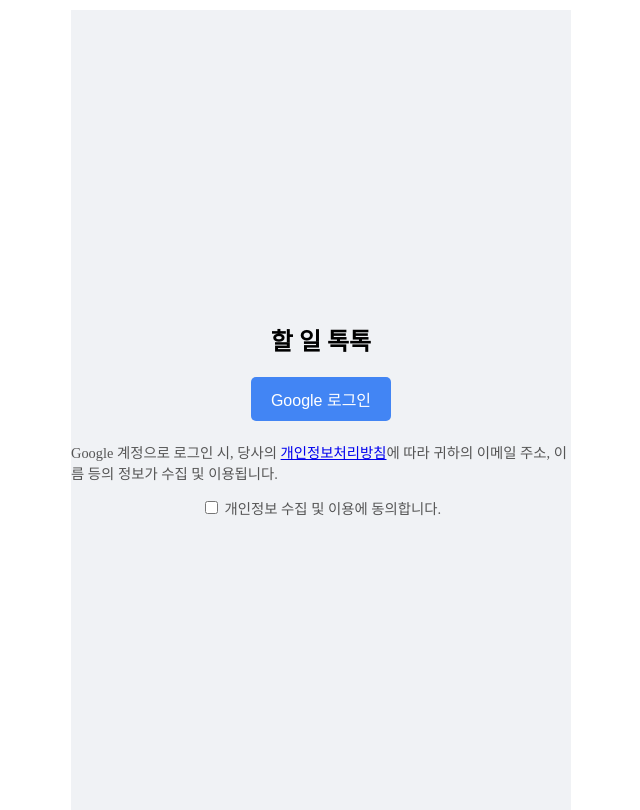
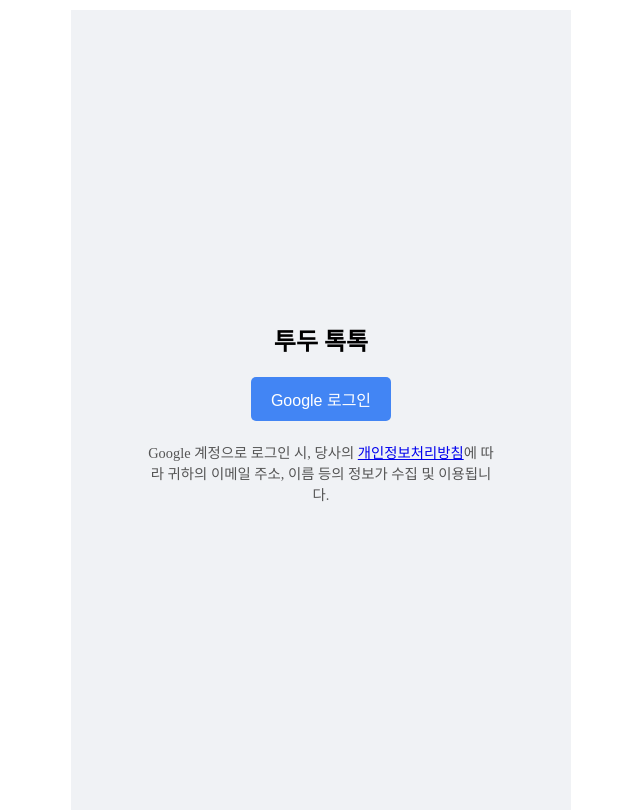
Before and after one commit to mallangC/Tocktock-FE, a React (Vite) app: page /login in a window 1280 px wide. Shown: the whole page, without its empty margins (319-959 px from the left). Built offline with nearby package versions, Linux system fonts and the light colour scheme.

Commit message:
main / 리팩토링 - console.log 제거 - 할 일 -> 투두

```diff
--- a/index.html
+++ b/index.html
@@ -4,7 +4,7 @@
     <meta charset="UTF-8" />
     <link rel="icon" type="image/svg+xml" href="/vite.svg" />
     <meta name="viewport" content="width=device-width, initial-scale=1.0" />
-    <title>할 일 톡톡</title>
+    <title>투두 톡톡</title>
   </head>
   <body>
     <div id="root"></div>
--- a/src/pages/Complete.jsx
+++ b/src/pages/Complete.jsx
@@ -16,7 +16,6 @@
     const fetchTodos = async () => {
       const response = await apiService.getCompletedTodos();
       setTodos(response.todoList);
-      console.log(todos)
     };
     fetchTodos();
   }, []);
--- a/src/pages/Home.jsx
+++ b/src/pages/Home.jsx
@@ -49,7 +49,6 @@
   const onUpdateCheckbox = async (targetId, isDone) => {
     const response = await apiService.updateTodoCheckbox(targetId, !isDone)
     setTodos(response);
-    console.log(response);
   }
 
 
@@ -61,7 +60,6 @@
   const onDelete = async (targetId) => {
     const response = await apiService.deleteTodo(targetId);
     setTodos(prevTodos => prevTodos.filter(todo => todo.id !== targetId));
-    console.log(response);
   }
 
 //--------------------------------------------------------------------------------
@@ -69,7 +67,6 @@
 
   const handleDragStart = (e, todo) => {
     setDraggedItem(todo);
-    console.log(todo.id);
     if (!todo) {
       console.log("Error: 'todo' is undefined in handleDragStart.");
       return;
--- a/src/pages/LoginPage.css
+++ b/src/pages/LoginPage.css
@@ -5,6 +5,11 @@
     justify-content: center;
     height: 100vh;
     background-color: #f0f2f5;
+}
+
+.login-container p {
+    text-align: center;
+    width: 350px;
 }
 
 .google-login-button {
--- a/src/pages/LoginPage.jsx
+++ b/src/pages/LoginPage.jsx
@@ -2,35 +2,22 @@
 import './LoginPage.css';
 
 function LoginPage() {
-  const [checked, setChecked] = useState(false);
-
-  const handleCheckboxChange = (e) => {
-    setChecked(e.target.checked);
-  };
     const handleGoogleLogin = () => {
-    if (!checked) {
-      alert('개인정보 수집 및 이용에 동의해야 로그인을 진행할 수 있습니다.');
-      return;
-    }
-    // Spring Boot OAuth2 로그인 엔드포인트로 리다이렉트
         // window.location.href = 'http://localhost:8080/oauth2/authorization/google';
         window.location.href = 'https://api.tock-tock.com/oauth2/authorization/google';
     };
 
     return (
         <div className="login-container">
-        <h2>할 일 톡톡</h2>
+            <h2>투두 톡톡</h2>
             <button className="google-login-button" onClick={handleGoogleLogin}>
                 Google 로그인
             </button>
-        <p style={{ marginTop: '20px', fontSize: '0.9em', color: '#555' }}>
+            <p style={{marginTop: '20px', fontSize: '0.9em', color: '#555'}}>
                 Google 계정으로 로그인 시, 당사의 {' '}
                 <a href="/privacy-policy" target="_blank" rel="noopener noreferrer">개인정보처리방침</a>에 따라
                 귀하의 이메일 주소, 이름 등의 정보가 수집 및 이용됩니다.
             </p>
-         <label style={{ fontSize: '0.9em', color: '#555' }}>
-        <input type="checkbox" checked={checked} onChange={handleCheckboxChange} required /> 개인정보 수집 및 이용에 동의합니다.
-      </label>
         </div>
     );
 }
--- a/src/service/apiService.js
+++ b/src/service/apiService.js
@@ -13,7 +13,7 @@
     error => {
         if (error.response && (error.response.status === 401 || error.response.status === 403)) {
             console.error('인증되지 않은 요청입니다. 로그인 상태를 확인하세요.');
-            window.location.href = '/login'; // 페이지 새로고침과 함께 로그인 페이지로 이동
+            window.location.href = '/login';
         } else {
             console.error('API 요청 중 오류 발생:', error);
         }
```
Also changed, not shown: 1 other file (tests, documents, lock files or other folders). Lines whose indentation alone changed are shown as unchanged.
